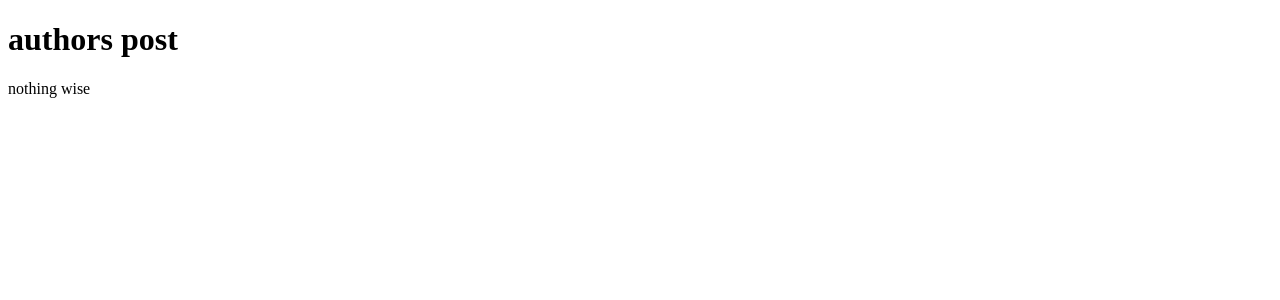
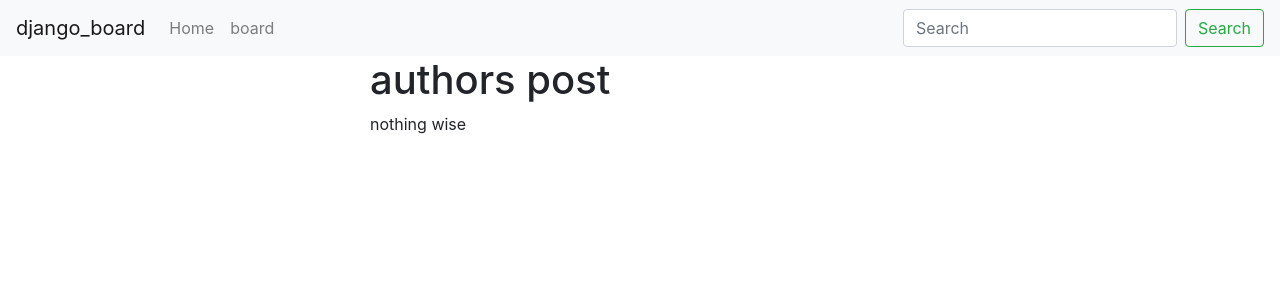
Before and after one commit to mscbr/django_board, a Django app: a page that uses src/templates/base.html in a window 1280 px wide. Shown: the top 300 px of the page. Run offline with Django 3.2, Linux system fonts and the light colour scheme; data comes from the database, SQL or seed files in the repository; both versions use the stored data as it was after the commit; some libraries are stand-ins or nearby versions.

Commit message:
navigation + navbar

```diff
--- a/src/board/models.py
+++ b/src/board/models.py
@@ -13,3 +13,12 @@ class BoardPost(models.Model):
 
     def __str__(self):
         return self.title
+
+    def get_absolute_url(self):
+        return f"/board/{self.slug}"
+
+    def get_update_url(self):
+        return f"{self.get_absolute_url()}/edit/"
+
+    def get_delete_url(self):
+        return f"{self.get_absolute_url()}/delete/"
--- a/src/board/templates/board/detail.html
+++ b/src/board/templates/board/detail.html
@@ -5,4 +5,13 @@
 <h1>{{ object.title }}</h1>
 <p>{{ object.content }}</p>
 
+
+{% if request.user.is_authenticated %}
+    {% if request.user.is_staff %}
+        <a href="{{ object.get_update_url }}">Edit</a>
+        <a href="{{ object.get_delete_url }}">Delete</a>
+    {% endif %}
+{% endif %}
+
+
 {% endblock  %}
--- a/src/board/templates/board/list.html
+++ b/src/board/templates/board/list.html
@@ -3,7 +3,7 @@
 {% block content %}
 
     {% for object in object_list %}
-        <li>{{ object.title }}</li>
+        <li><a href='{{ object.get_absolute_url }}''>{{ object.title }}</a></li>
     {% endfor %}
 
 {% endblock  %}
--- a/src/board/views.py
+++ b/src/board/views.py
@@ -1,6 +1,6 @@
 from django.contrib.auth.decorators import login_required
 from django.contrib.admin.views.decorators import staff_member_required
-from django.shortcuts import render, get_object_or_404
+from django.shortcuts import render, get_object_or_404, redirect
 from django.http import Http404
 
 # Create your views here.
@@ -23,13 +23,14 @@ def board_post_detail_view(request, slug):
     context = {'object': obj}
     return render(request, template_name, context)
 
+@staff_member_required()
 def board_post_update_view(request, slug):
     obj = get_object_or_404(BoardPost, slug=slug)
     form = BoardPostModelForm(request.POST or None, instance=obj)
     if form.is_valid():
         form.save()
     template_name = 'board/form.html'
-    context = {'form': form, 'title': f'Update {obj.title}'}
+    context = {'title': f'Update {obj.title}', 'form': form}
     return render(request, template_name, context)
 
 #@login_required()
@@ -46,8 +47,12 @@ def board_post_create_view(request):
     context = {'form': form}
     return render(request, template_name, context)
 
+@staff_member_required()
 def board_post_delete_view(request, slug):
     obj = get_object_or_404(BoardPost, slug=slug)
     template_name = 'board/delete.html'
+    if request.method == 'POST':
+        obj.delete()
+        return redirect('/board')
     context = {'object': obj}
     return render(request, template_name, context)
--- a/src/templates/base.html
+++ b/src/templates/base.html
@@ -7,10 +7,11 @@
     <meta name='viewport' content='width=device-width, initial-scale=1'>
     <!-- <link rel='stylesheet' type='text/css' media='screen' href='main.css'> -->
     <!-- bootstrap css -->
-    <!-- <link rel="stylesheet" href="https://stackpath.bootstrapcdn.com/bootstrap/4.3.1/css/bootstrap.min.css" integrity="sha384-ggOyR0iXCbMQv3Xipma34MD+dH/1fQ784/j6cY/iJTQUOhcWr7x9JvoRxT2MZw1T" crossorigin="anonymous"> -->
+    <link rel="stylesheet" href="https://stackpath.bootstrapcdn.com/bootstrap/4.3.1/css/bootstrap.min.css" integrity="sha384-ggOyR0iXCbMQv3Xipma34MD+dH/1fQ784/j6cY/iJTQUOhcWr7x9JvoRxT2MZw1T" crossorigin="anonymous">
     <!-- <script src='main.js'></script> -->
 </head>
 <body>
+    {% include 'navbar.html' %}
     <div class="container">
         <div class="row">
             <div class="col-6 mx-auto">
--- /dev/null
+++ b/src/templates/navbar.html
@@ -0,0 +1,21 @@
+<nav class="navbar navbar-expand-lg navbar-light bg-light">
+    <a class="navbar-brand" href="/">django_board</a>
+    <button class="navbar-toggler" type="button" data-toggle="collapse" data-target="#navbarSupportedContent" aria-controls="navbarSupportedContent" aria-expanded="false" aria-label="Toggle navigation">
+      <span class="navbar-toggler-icon"></span>
+    </button>
+
+    <div class="collapse navbar-collapse" id="navbarSupportedContent">
+      <ul class="navbar-nav mr-auto">
+        <li class="nav-item">
+          <a class="nav-link" href="/">Home <span class="sr-only">(current)</span></a>
+        </li>
+        <li class="nav-item">
+          <a class="nav-link" href="/board">board</a>
+        </li>
+      </ul>
+      <form class="form-inline my-2 my-lg-0">
+        <input class="form-control mr-sm-2" type="search" placeholder="Search" aria-label="Search">
+        <button class="btn btn-outline-success my-2 my-sm-0" type="submit">Search</button>
+      </form>
+    </div>
+  </nav>
```
Also changed, not shown: src/board/templates/board/delete.html (+7 -2 lines), src/db.sqlite3.
